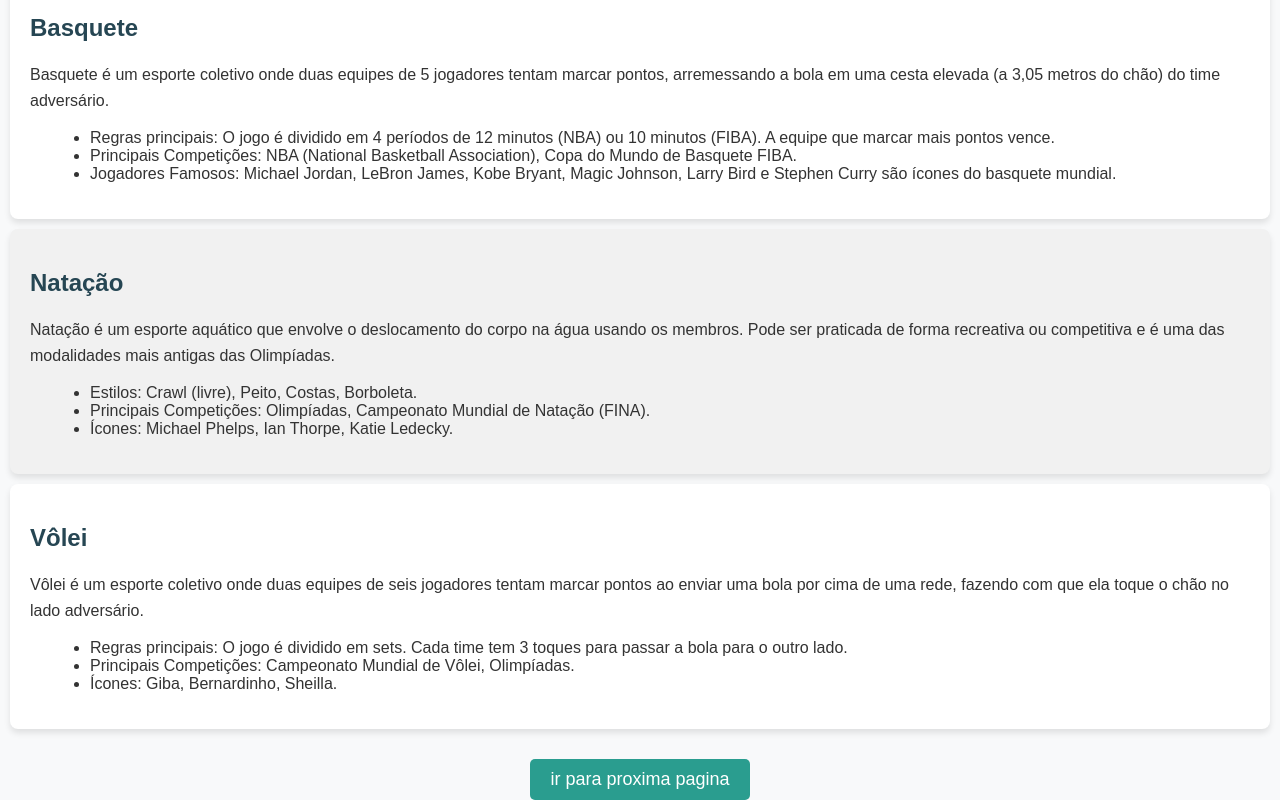
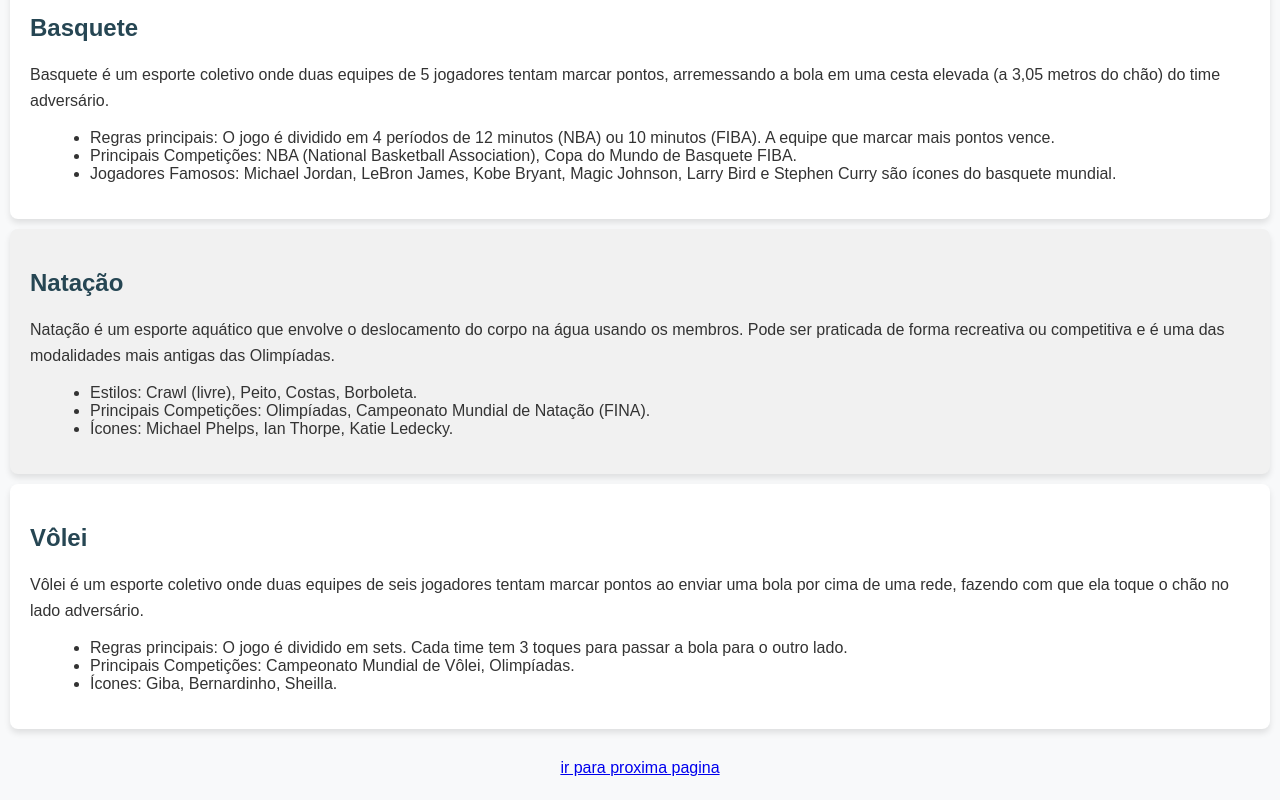
Before and after one commit to gustavinn333/site-do-gustavo-henrique, a plain HTML site: page index.html in a window 1280 px wide. Shown: the part 731-1531 px from the top of the page. After the commit the page ends 1508 px from the top, so only its background shows below. Drawn offline with Linux system fonts and the light colour scheme.

Commit message:
Add files via upload

```diff
--- a/index.html
+++ b/index.html
@@ -176,8 +176,8 @@
 
         <!-- Botão interativo com JavaScript -->
         <div style="text-align: center; margin-top: 30px;">
-            <button class="navigate-button" Ir para a segunda Página
-             a href="inicialform.html">ir para proxima pagina</a>
+
+             <a href="inicialform.html">ir para proxima pagina</a>
     </main>
 
 
```
